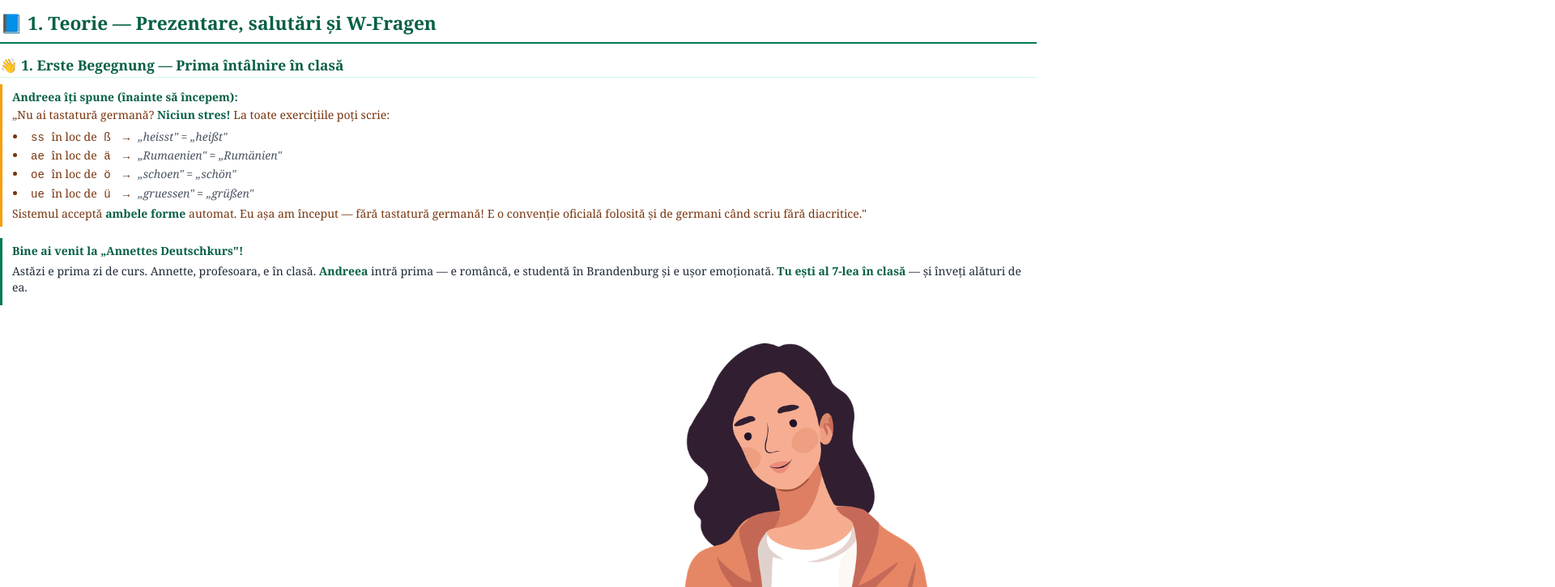
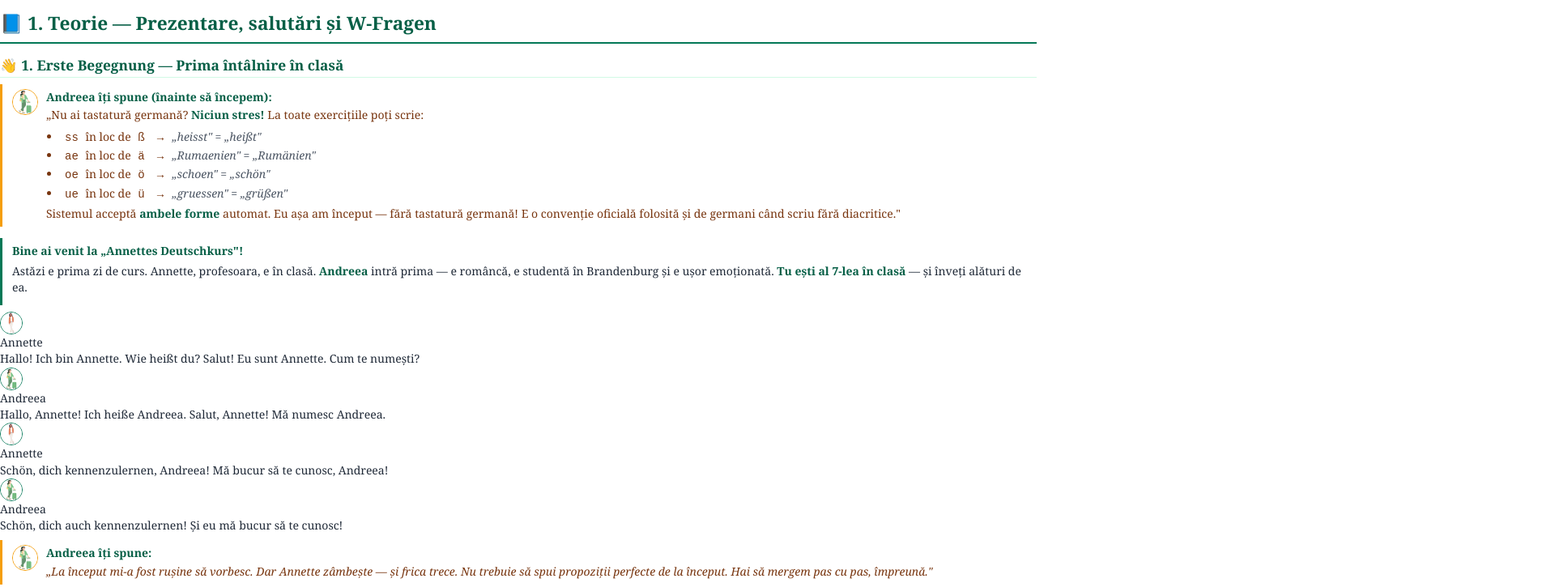
Before and after one commit to claudiatoth/curs-a1-1-lectia-1-erste-schritte, a plain HTML site: page pdf.html in a window 1280 px wide. Shown: the part 944-1669 px from the top of the page at 81% size, 1920 px wide, since content can reach past the window. Drawn offline with Linux system fonts and the light colour scheme.

Commit message:
PDF fix: pozele dialog .dialog-avatar + .andreea-note-avatar — mici (28-32px)
Bug: pozele din dialoguri (Annette ↔ personaje + notele Andreea) apăreau la
dimensiunea NATIVĂ a fișierului (~600x600px) pentru că pdf.html nu include
styles.css și nu aveam CSS pentru .dialog-avatar / .andreea-note-avatar.
Rezultat: 1 imagine = 1 pagină întreagă, total 24 pagini cu spații goale.

Fix: CSS dedicat în pdf.html:
- .dialog-avatar: 28×28 px, inline cu textul replicii, vertical-align middle
- .andreea-note-avatar: 32×32 px, în flexbox alături de note
- Cast-grid: păstrat 6 coloane × 50×50 (cum era la început)

PDF: 16 pagini (de la 24), aceeași dimensiune fișier (pozele tot rasterizate
în PDF — Chrome m147+).

🤖 Generated with [Claude Code](https://claude.com/claude-code)

Co-Authored-By: Claude Opus 4.7 (1M context) <noreply@anthropic.com>

```diff
--- a/pdf.html
+++ b/pdf.html
@@ -50,12 +50,40 @@
         td.ro-text { color: #6b7280; font-style: italic; }
         .ro-translation { display: block; color: #6b7280; font-style: italic; font-size: 9pt; margin-top: 1px; }
 
-        .andreea-note { border-left: 3px solid #f59e0b; padding: 6px 12px; margin: 8px 0; page-break-inside: avoid; font-style: italic; color: #78350f; }
+        .andreea-note {
+            border-left: 3px solid #f59e0b;
+            padding: 6px 12px;
+            margin: 8px 0;
+            page-break-inside: avoid;
+            font-style: italic;
+            color: #78350f;
+            display: flex;
+            gap: 10px;
+            align-items: flex-start;
+        }
         .andreea-note .speaker { font-weight: bold; font-style: normal; color: #065f46; margin-bottom: 2px; }
-        .andreea-note-avatar { display: none; }
-        .andreea-note-content { display: block; }
+        .andreea-note-avatar {
+            width: 32px;
+            height: 32px;
+            border-radius: 50%;
+            object-fit: cover;
+            flex-shrink: 0;
+            border: 1.5px solid #f59e0b;
+        }
+        .andreea-note-content { display: block; flex: 1; }
 
-        /* Cast banner (A1+) */
+        /* Dialog avatar — poză mică în dialoguri (Annette ↔ personaje) */
+        .dialog-avatar {
+            width: 28px;
+            height: 28px;
+            border-radius: 50%;
+            object-fit: cover;
+            border: 1.5px solid #047857;
+            vertical-align: middle;
+            margin-right: 6px;
+        }
+
+        /* Cast banner (A1+) — 6 personaje cu poze mici 50x50 pe un rând */
         .cast-banner {
             border-left: 3px solid #047857;
             padding: 8px 14px;
@@ -68,10 +96,10 @@
             grid-template-columns: repeat(6, 1fr);
             gap: 8px;
         }
-        .cast-card { text-align: center; font-size: 8.5pt; }
+        .cast-card { text-align: center; font-size: 8.5pt; page-break-inside: avoid; }
         .cast-card img { width: 50px; height: 50px; border-radius: 50%; object-fit: cover; display: block; margin: 0 auto 4px; border: 2px solid #047857; }
-        .cast-card .name { color: #065f46; font-weight: bold; font-size: 9pt; }
-        .cast-card .detail { color: #6b7280; font-style: italic; font-size: 7.5pt; }
+        .cast-card .name { color: #065f46; font-weight: bold; font-size: 9pt; display: block; }
+        .cast-card .detail { color: #6b7280; font-style: italic; font-size: 7.5pt; display: block; }
 
         .ex-block { margin-bottom: 14px; page-break-inside: avoid; }
         .ex-block h3 { color: #065f46; font-size: 12pt; margin-bottom: 5px; }
```
Also changed, not shown: 1 other file.
